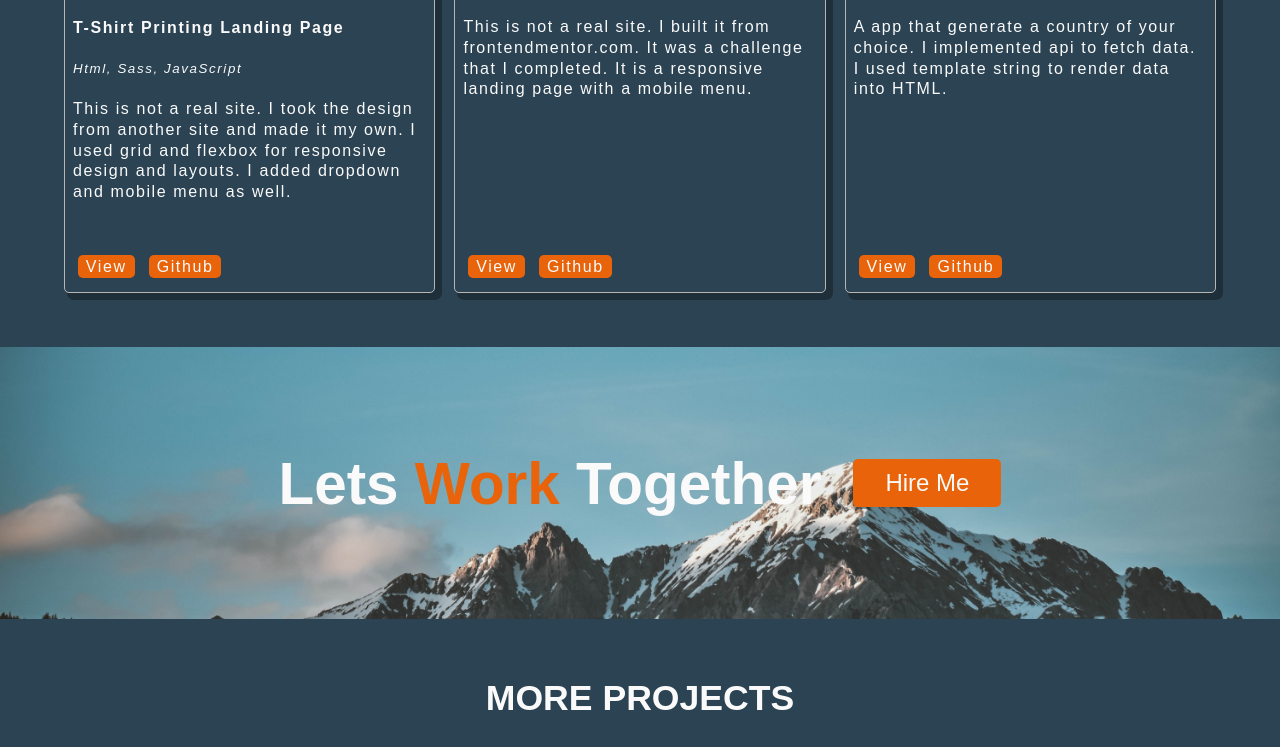
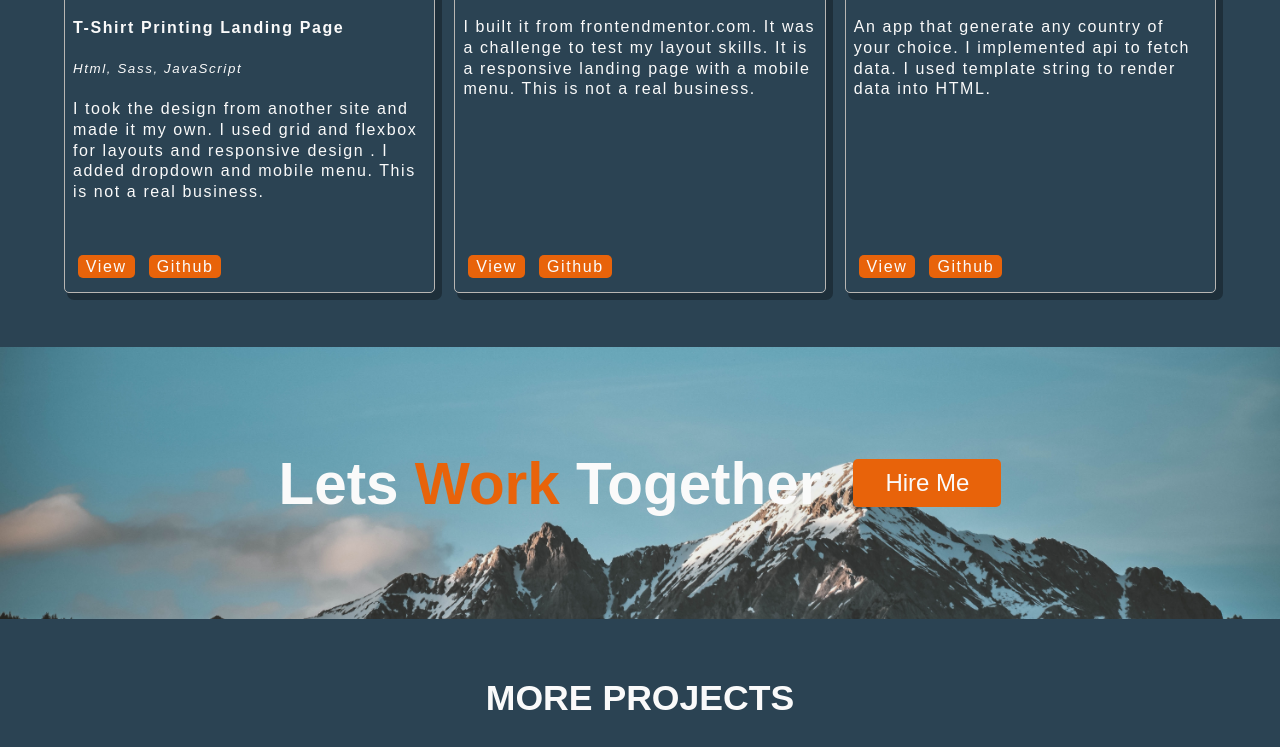
Before and after one commit to vsvang87/FrontendWebDeveloper, a plain HTML site: page index.html in a window 1280 px wide. Shown: the part 1665-2412 px from the top of the page. Drawn offline with Linux system fonts and the light colour scheme.

Commit message:
1/3/23, change project description

```diff
--- a/index.html
+++ b/index.html
@@ -163,10 +163,9 @@
                   <p class="bold-text">T-Shirt Printing Landing Page</p>
                   <small>Html, Sass, JavaScript</small>
                   <p>
-                    This is not a real site. I took the design from another site
-                    and made it my own. I used grid and flexbox for responsive
-                    design and layouts. I added dropdown and mobile menu as
-                    well.
+                    I took the design from another site and made it my own. I
+                    used grid and flexbox for layouts and responsive design . I
+                    added dropdown and mobile menu. This is not a real business.
                   </p>
                   <div class="view-github-button">
                     <a
@@ -192,9 +191,9 @@
                   <p class="bold-text">Loopstudios Landing Page</p>
                   <small>Html, CSS, JavaScript</small>
                   <p>
-                    This is not a real site. I built it from frontendmentor.com.
-                    It was a challenge that I completed. It is a responsive
-                    landing page with a mobile menu.
+                    I built it from frontendmentor.com. It was a challenge to
+                    test my layout skills. It is a responsive landing page with
+                    a mobile menu. This is not a real business.
                   </p>
                   <div class="view-github-button">
                     <a
@@ -220,9 +219,9 @@
                   <p class="bold-text">Country App</p>
                   <small>Html, CSS, JavaScript</small>
                   <p>
-                    A app that generate a country of your choice. I implemented
-                    api to fetch data. I used template string to render data
-                    into HTML.
+                    An app that generate any country of your choice. I
+                    implemented api to fetch data. I used template string to
+                    render data into HTML.
                   </p>
                   <div class="view-github-button">
                     <a
```
